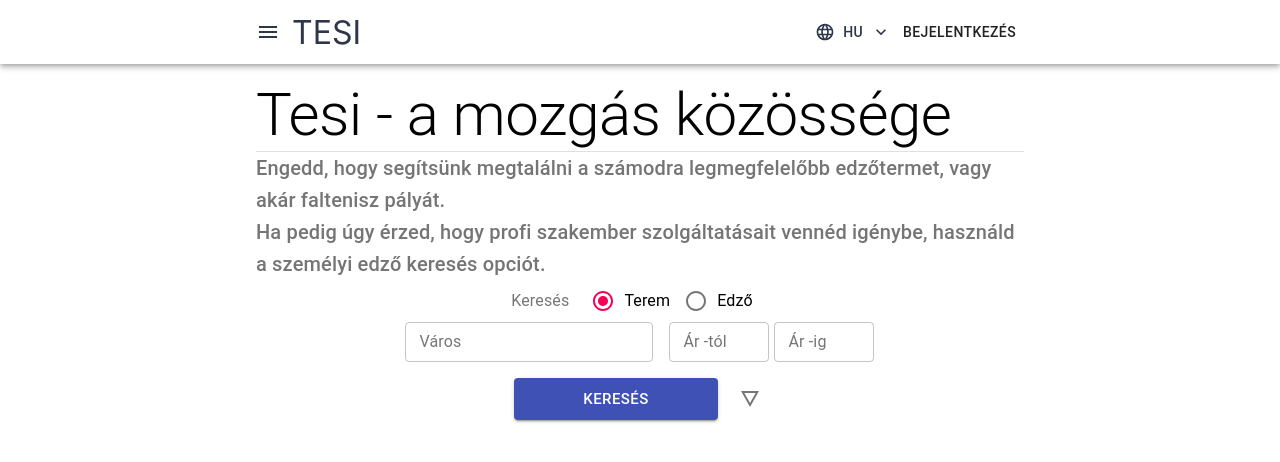
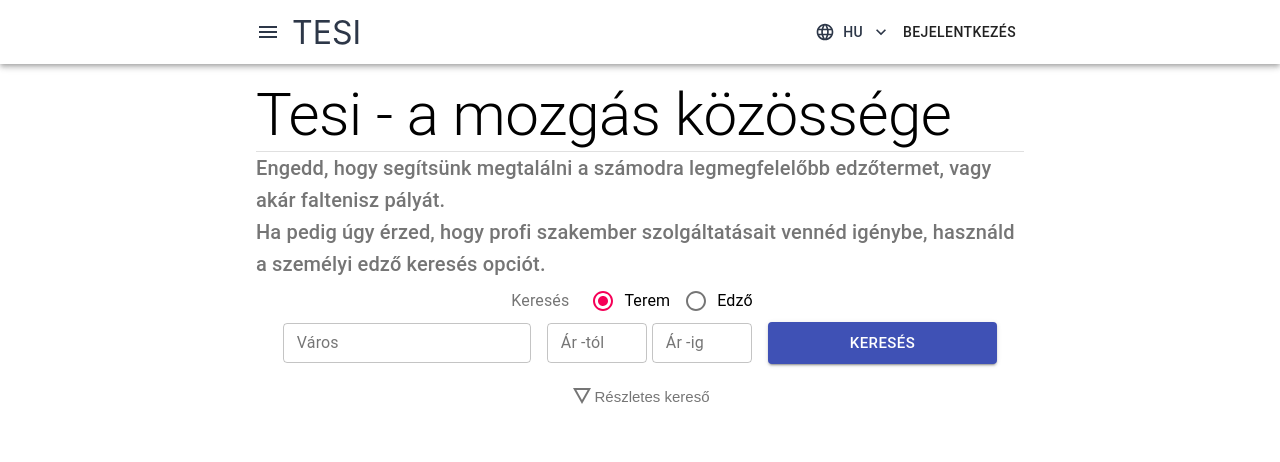
Before and after one commit to ddemeter56/react-tesi-front, a React (Create React App) app: page / in a window 1280 px wide. Shown: the top 462 px of the page. Built offline with nearby package versions, Linux system fonts and the light colour scheme.

Commit message:
before making basic search wokrk

```diff
--- a/package.json
+++ b/package.json
@@ -6,6 +6,7 @@
     "@material-ui/core": "^4.11.4",
     "@material-ui/icons": "^4.11.2",
     "@material-ui/lab": "^4.0.0-alpha.58",
+    "@material-ui/pickers": "^3.3.10",
     "@reduxjs/toolkit": "^1.6.0",
     "@testing-library/jest-dom": "^5.11.4",
     "@testing-library/react": "^11.1.0",
--- a/src/components/HomeSearchBar.js
+++ b/src/components/HomeSearchBar.js
@@ -1,6 +1,6 @@
 
 import { makeStyles } from '@material-ui/core/styles';
-import { useState } from 'react';
+import React, { useState } from 'react';
 import Grid from '@material-ui/core/Grid'
 import Button from '@material-ui/core/Button';
 import TextField from '@material-ui/core/TextField';
@@ -65,13 +65,31 @@ const basicPtSearch = () => {
   )
 }
 
+const detailSearchGym = () => {
+  return (
+    <h1>asd</h1>
+  )
+}
+
+const detailSearchPt = () => {
+  return (
+    <h1>PT</h1>
+  )
+}
+
 const HomeSearchBar = () => {
   const classes = useStyles();
   const [value, setValue] = useState('gym');
+  const [isDetailOpen, setIsDetailOpen] = useState(false);
 
-  const handleChange = (event) => {
+  const handleDetailOpen = () => {
+    setIsDetailOpen(!isDetailOpen);
+  }
+  const handleChangeSearchChange = (event) => {
     setValue(event.target.value);
+    setIsDetailOpen(false);
   };
+
   return(
     <Container>
       <FormControl size="small" fullWidth component="fieldset">
@@ -80,7 +98,7 @@ const HomeSearchBar = () => {
             <FormLabel component="legend">Keresés</FormLabel>
           </Grid>
           <Grid item>
-            <RadioGroup row aria-label="searchSelector" name="searchSelector" value={value} onChange={handleChange}>
+            <RadioGroup row aria-label="searchSelector" name="searchSelector" value={value} onChange={handleChangeSearchChange}>
               <FormControlLabel value="gym" control={<Radio />} label="Terem" />
               <FormControlLabel value="trainer" control={<Radio />} label="Edző" />
             </RadioGroup>
@@ -88,15 +106,20 @@ const HomeSearchBar = () => {
         </Grid>
       </FormControl>
       <Grid container justify="center" alignContent="center" alignItems="center" spacing={2}>
-        {value === 'gym' ? basicGymSearch() : basicPtSearch()}
+        {value === "gym" ? basicGymSearch() : basicPtSearch()}
+        {(isDetailOpen && value === "gym") && detailSearchGym() }
+        {(isDetailOpen && value === 'trainer') &&  detailSearchPt()}
         <Grid item className={classes.button} xs={12} sm={12} lg={4}>
           <Button style={{width: "100%"}} variant="contained" color="primary" size="large">
             Keresés
           </Button>
         </Grid>
         <Tooltip title="Részletes kereső" aria-label="detailed-search">
-          <IconButton style={{ textAlign: "center" }} aria-label="delete">
+          <IconButton label="asdasd" style={{ textAlign: "center" }} aria-label="delete" onClick={handleDetailOpen}>
             <DetailsIcon />
+            <div style={{fontSize: 15}}>
+              Részletes kereső
+            </div>
           </IconButton>
         </Tooltip>
       </Grid>
```
Also changed, not shown: 1 other file (tests, documents, lock files or other folders).
